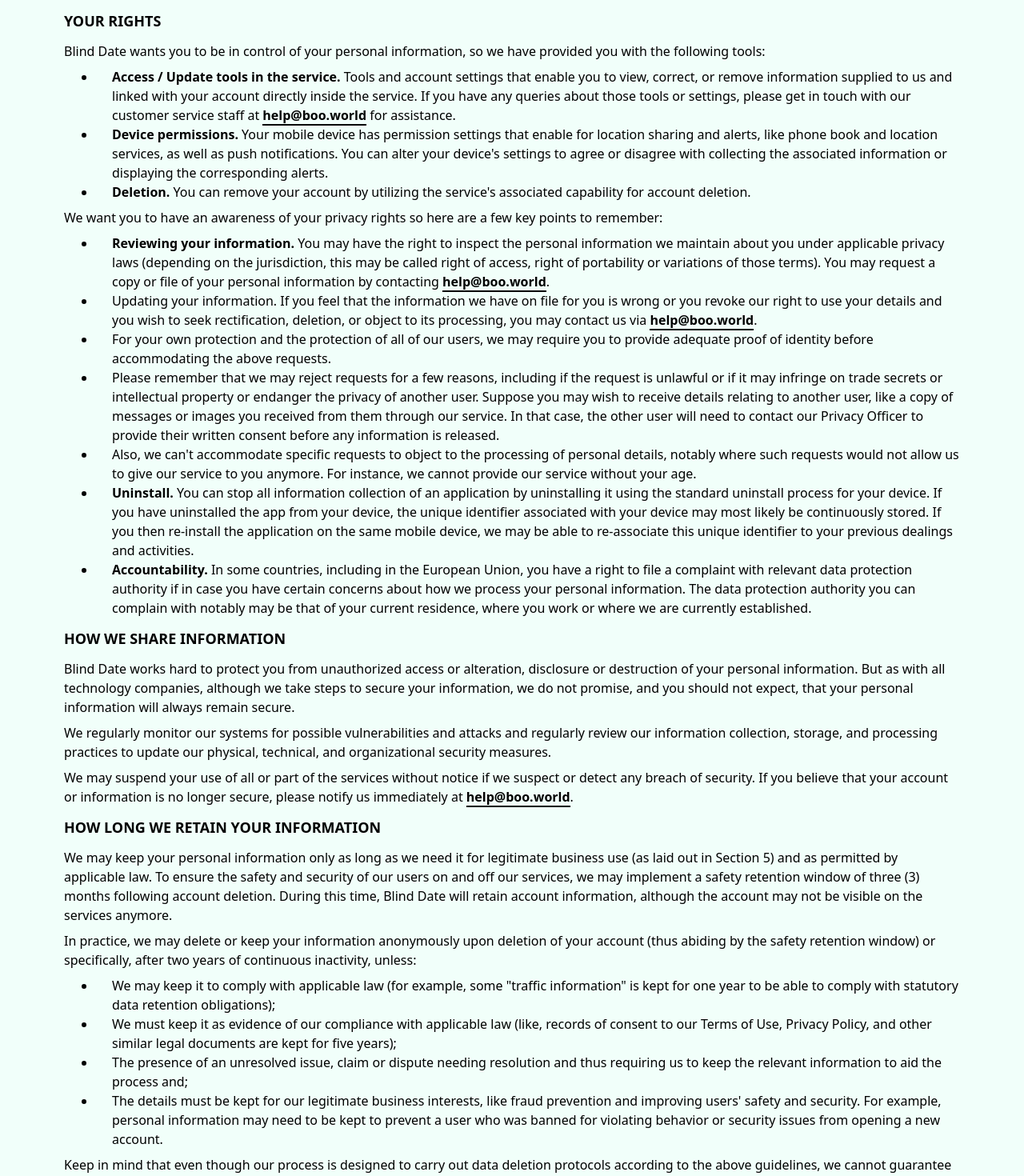
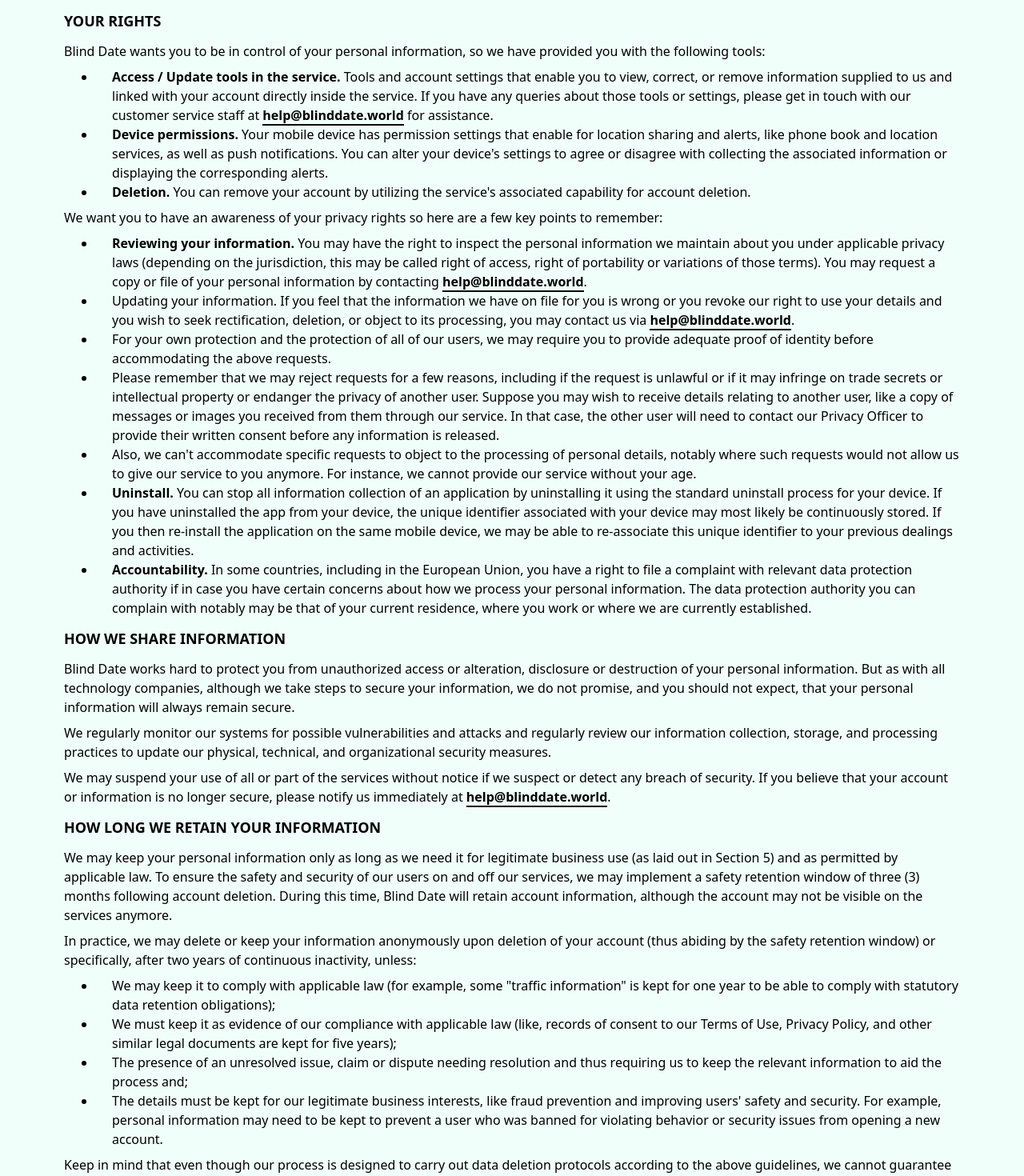
Before and after one commit to patricknicklaus/the_compatibility_project, a React (Vite) app: page /legal/privacy_policy in a window 1280 px wide. Shown: the part 4140-5610 px from the top of the page at 80% size. Built offline with nearby package versions, Linux system fonts and the light colour scheme.

Commit message:
omg i forgot to save all dem files...

```diff
--- a/src/pages/legal/CCPA.tsx
+++ b/src/pages/legal/CCPA.tsx
@@ -64,7 +64,7 @@
             </ul>
 
             <Link className="border-b-2" to={'/legal/privacy_policy'}></Link>
-            <Link className="font-bold border-b-2" to='javascript:void(0)' onClick={() => window.location.href = 'mailto:help@boo.world'}>help@boo.world</Link>
+            <Link className="font-bold border-b-2" to='javascript:void(0)' onClick={() => window.location.href = 'mailto:help@blinddate.world'}>help@blinddate.world</Link>
         */}
     </div>
   )
--- a/src/pages/legal/ColoradoSafetyPolicy.tsx
+++ b/src/pages/legal/ColoradoSafetyPolicy.tsx
@@ -54,7 +54,7 @@
             </ul>
 
             <Link className="border-b-2" to={'/legal/privacy_policy'}></Link>
-            <Link className="font-bold border-b-2" to='javascript:void(0)' onClick={() => window.location.href = 'mailto:help@boo.world'}>help@boo.world</Link>
+            <Link className="font-bold border-b-2" to='javascript:void(0)' onClick={() => window.location.href = 'mailto:help@blinddate.world'}>help@blinddate.world</Link>
         */}
     </div>
   )
--- a/src/pages/legal/CommunityGuidelines.tsx
+++ b/src/pages/legal/CommunityGuidelines.tsx
@@ -55,9 +55,9 @@
             <p className="mb-2">It is strictly prohibited to utilize any apps created by anyone other than Blind Date that claim to provide our service or unlock special Blind Date features (like auto-swipers).</p>
             <h6 className="mb-2 text-lg font-bold">REPORT ALL BAD BEHAVIOR</h6>
             <p className="mb-2 font-bold">On Blind Date:</p>
-            <p className="mb-2">Please email us at <Link className="font-bold border-b-2" to='javascript:void(0)' onClick={() => window.location.href = 'mailto:help@boo.world'}>reports@boo.world</Link> . This email address can be found in the app on the Account page</p>
+            <p className="mb-2">Please email us at <Link className="font-bold border-b-2" to='javascript:void(0)' onClick={() => window.location.href = 'mailto:help@blinddate.world'}>reports@blinddate.world</Link> . This email address can be found in the app on the Account page</p>
             <p className="mb-2 font-bold">Off Blind Date:</p>
-            <p className="mb-2">If necessary, contact local law enforcement, then please email us at <Link className="font-bold border-b-2" to='javascript:void(0)' onClick={() => window.location.href = 'mailto:help@boo.world'}>help@boo.world</Link> .</p>
+            <p className="mb-2">If necessary, contact local law enforcement, then please email us at <Link className="font-bold border-b-2" to='javascript:void(0)' onClick={() => window.location.href = 'mailto:help@blinddate.world'}>help@blinddate.world</Link> .</p>
             <p className="mb-2 font-bold"><Link className="border-b-2" to={'/legal/safety_tips'}>CLICK HERE FOR DATING SAFETY TIPS</Link></p>
             <p className="mb-2">If you misuse the Service or act in a way that Blind Date believes to be unethical, illegal, or against the Terms of Use, including actions or communications that take place outside of the Service but involve users you meet through it, Blind Date has the right to investigate and/or terminate your account without a refund of any purchases.</p>
 
@@ -79,7 +79,7 @@
             </ul>
 
             <Link className="border-b-2" to={'/legal/privacy_policy'}></Link>
-            <Link className="font-bold border-b-2" to='javascript:void(0)' onClick={() => window.location.href = 'mailto:help@boo.world'}>help@boo.world</Link>
+            <Link className="font-bold border-b-2" to='javascript:void(0)' onClick={() => window.location.href = 'mailto:help@blinddate.world'}>help@blinddate.world</Link>
         */}
     </div>
   )
--- a/src/pages/legal/PrivacyPolicy.tsx
+++ b/src/pages/legal/PrivacyPolicy.tsx
@@ -127,15 +127,15 @@
             <h6 className="my-3 text-lg font-bold">YOUR RIGHTS</h6>
             <p className="mb-2">Blind Date wants you to be in control of your personal information, so we have provided you with the following tools:</p>
             <ul className="mb-2">
-                <li className="list-disc ml-10 pl-5"><span className="font-bold">Access / Update tools in the service.</span> Tools and account settings that enable you to view, correct, or remove information supplied to us and linked with your account directly inside the service. If you have any queries about those tools or settings, please get in touch with our customer service staff at <Link className="font-bold border-b-2" to='javascript:void(0)' onClick={() => window.location.href = 'mailto:help@boo.world'}>help@boo.world</Link> for assistance.</li>
+                <li className="list-disc ml-10 pl-5"><span className="font-bold">Access / Update tools in the service.</span> Tools and account settings that enable you to view, correct, or remove information supplied to us and linked with your account directly inside the service. If you have any queries about those tools or settings, please get in touch with our customer service staff at <Link className="font-bold border-b-2" to='javascript:void(0)' onClick={() => window.location.href = 'mailto:help@blinddate.world'}>help@blinddate.world</Link> for assistance.</li>
                 <li className="list-disc ml-10 pl-5"><span className="font-bold">Device permissions.</span> Your mobile device has permission settings that enable for location sharing and alerts, like phone book and location services, as well as push notifications. You can alter your device's settings to agree or disagree with collecting the associated information or displaying the corresponding alerts. </li>
                 <li className="list-disc ml-10 pl-5"><span className="font-bold">Deletion.</span> You can remove your account by utilizing the service's associated capability for account deletion.</li>
             </ul>
             <p className="mb-2">We want you to have an awareness of your privacy rights so here are a few key points to remember:</p>
 
             <ul className="mb-2">
-                <li className="list-disc ml-10 pl-5"><span className="font-bold">Reviewing your information.</span> You may have the right to inspect the personal information we maintain about you under applicable privacy laws (depending on the jurisdiction, this may be called right of access, right of portability or variations of those terms). You may request a copy or file of your personal information by contacting  <Link className="font-bold border-b-2" to='javascript:void(0)' onClick={() => window.location.href = 'mailto:help@boo.world'}>help@boo.world</Link>.</li>
-                <li className="list-disc ml-10 pl-5"><span className="font-bold"></span>Updating your information. If you feel that the information we have on file for you is wrong or you revoke our right to use your details and you wish to seek rectification, deletion, or object to its processing, you may contact us via <Link className="font-bold border-b-2" to='javascript:void(0)' onClick={() => window.location.href = 'mailto:help@boo.world'}>help@boo.world</Link>.</li>
+                <li className="list-disc ml-10 pl-5"><span className="font-bold">Reviewing your information.</span> You may have the right to inspect the personal information we maintain about you under applicable privacy laws (depending on the jurisdiction, this may be called right of access, right of portability or variations of those terms). You may request a copy or file of your personal information by contacting  <Link className="font-bold border-b-2" to='javascript:void(0)' onClick={() => window.location.href = 'mailto:help@blinddate.world'}>help@blinddate.world</Link>.</li>
+                <li className="list-disc ml-10 pl-5"><span className="font-bold"></span>Updating your information. If you feel that the information we have on file for you is wrong or you revoke our right to use your details and you wish to seek rectification, deletion, or object to its processing, you may contact us via <Link className="font-bold border-b-2" to='javascript:void(0)' onClick={() => window.location.href = 'mailto:help@blinddate.world'}>help@blinddate.world</Link>.</li>
                 <li className="list-disc ml-10 pl-5">For your own protection and the protection of all of our users, we may require you to provide adequate proof of identity before accommodating the above requests.</li>
                 <li className="list-disc ml-10 pl-5">Please remember that we may reject requests for a few reasons, including if the request is unlawful or if it may infringe on trade secrets or intellectual property or endanger the privacy of another user. Suppose you may wish to receive details relating to another user, like a copy of messages or images you received from them through our service. In that case, the other user will need to contact our Privacy Officer to provide their written consent before any information is released.</li>
                 <li className="list-disc ml-10 pl-5">Also, we can't accommodate specific requests to object to the processing of personal details, notably where such requests would not allow us to give our service to you anymore. For instance, we cannot provide our service without your age.</li>
@@ -145,7 +145,7 @@
             <h6 className="my-3 text-lg font-bold">HOW WE SHARE INFORMATION</h6>
             <p className="mb-2">Blind Date works hard to protect you from unauthorized access or alteration, disclosure or destruction of your personal information. But as with all technology companies, although we take steps to secure your information, we do not promise, and you should not expect, that your personal information will always remain secure.</p>
             <p className="mb-2">We regularly monitor our systems for possible vulnerabilities and attacks and regularly review our information collection, storage, and processing practices to update our physical, technical, and organizational security measures.</p>
-            <p className="mb-2">We may suspend your use of all or part of the services without notice if we suspect or detect any breach of security. If you believe that your account or information is no longer secure, please notify us immediately at <Link className="font-bold border-b-2" to='javascript:void(0)' onClick={() => window.location.href = 'mailto:help@boo.world'}>help@boo.world</Link>.</p>
+            <p className="mb-2">We may suspend your use of all or part of the services without notice if we suspect or detect any breach of security. If you believe that your account or information is no longer secure, please notify us immediately at <Link className="font-bold border-b-2" to='javascript:void(0)' onClick={() => window.location.href = 'mailto:help@blinddate.world'}>help@blinddate.world</Link>.</p>
 
             <h6 className="my-3 text-lg font-bold">HOW LONG WE RETAIN YOUR INFORMATION</h6>
             <p className="mb-2">We may keep your personal information only as long as we need it for legitimate business use (as laid out in Section 5) and as permitted by applicable law. To ensure the safety and security of our users on and off our services, we may implement a safety retention window of three (3) months following account deletion. During this time, Blind Date will retain account information, although the account may not be visible on the services anymore.</p>
@@ -165,7 +165,7 @@
             <p className="mb-2">This privacy policy may change over time because we're always looking for new and innovative ways to help you build meaningful personal connections. We will notify just before we implement changes to have time to review the changes.</p>
 
             <h6 className="my-3 text-lg font-bold">CONTACT US</h6>
-            <p className="mb-2">If you may have other questions about this Privacy Policy, you may email us at <Link className="font-bold border-b-2" to='javascript:void(0)' onClick={() => window.location.href = 'mailto:help@boo.world'}>help@boo.world</Link> .</p>
+            <p className="mb-2">If you may have other questions about this Privacy Policy, you may email us at <Link className="font-bold border-b-2" to='javascript:void(0)' onClick={() => window.location.href = 'mailto:help@blinddate.world'}>help@blinddate.world</Link> .</p>
 
         </main>
 
@@ -184,7 +184,7 @@
             </ul>
 
             <Link className="border-b-2" to={'/legal/privacy_policy'}></Link>
-            <Link className="font-bold border-b-2" to='javascript:void(0)' onClick={() => window.location.href = 'mailto:help@boo.world'}>help@boo.world</Link>
+            <Link className="font-bold border-b-2" to='javascript:void(0)' onClick={() => window.location.href = 'mailto:help@blinddate.world'}>help@blinddate.world</Link>
         */}
     </div>
   )
--- a/src/pages/legal/SafetyTips.tsx
+++ b/src/pages/legal/SafetyTips.tsx
@@ -75,7 +75,7 @@
             </ul>
 
             <Link className="border-b-2" to={'/legal/privacy_policy'}></Link>
-            <Link className="font-bold border-b-2" to='javascript:void(0)' onClick={() => window.location.href = 'mailto:help@boo.world'}>help@boo.world</Link>
+            <Link className="font-bold border-b-2" to='javascript:void(0)' onClick={() => window.location.href = 'mailto:help@blinddate.world'}>help@blinddate.world</Link>
         */}
     </div>
   )
--- a/src/pages/legal/TermsAndConditions.tsx
+++ b/src/pages/legal/TermsAndConditions.tsx
@@ -8,7 +8,7 @@
             <h1 className="text-2xl mb-2 font-bold">TERMS AND CONDITIONS</h1>
             <p className="mb-2">Last revised on April 10, 2025</p>
             <h6 className="font-bold mb-2">Welcome to Blind Date, operated by Blind Date Enterprises, Inc. ("us," "we," the "Company" or "Blind Date").</h6>
-            <p className="mb-2"><span className="font-bold">California subscribers:</span> You may cancel your subscription at any time before midnight of the third business day after you signed up for it, with no penalty or obligation. If you have subscribed using your Apple ID, Apple manages refunds, not Blind Date. Please go to <Link className="font-bold border-b-2" to='javascript:void(0)' onClick={() => window.location.href = 'https://getsupport.apple.com'}>https://getsupport.apple.com</Link> if you need to request a refund. If you used your Google Play Store account or downloaded Blind Date online, you may contact <Link className="font-bold border-b-2" to='javascript:void(0)' onClick={() => window.location.href = 'mailto:help@boo.world'}>help@boo.world</Link>.</p>
+            <p className="mb-2"><span className="font-bold">California subscribers:</span> You may cancel your subscription at any time before midnight of the third business day after you signed up for it, with no penalty or obligation. If you have subscribed using your Apple ID, Apple manages refunds, not Blind Date. Please go to <Link className="font-bold border-b-2" to='javascript:void(0)' onClick={() => window.location.href = 'https://getsupport.apple.com'}>https://getsupport.apple.com</Link> if you need to request a refund. If you used your Google Play Store account or downloaded Blind Date online, you may contact <Link className="font-bold border-b-2" to='javascript:void(0)' onClick={() => window.location.href = 'mailto:help@blinddate.world'}>help@blinddate.world</Link>.</p>
             <h6 className="mb-2 text-lg font-bold">1. By using our Services, you agree to the Terms of Use Agreement</h6>
             <p className="mb-2">To access the Blind Date website and its services, you must first register for a Blind Date account or utilize all Blind Date services through a mobile device, mobile application, or computer (the "Service"). By registering on our Service, you agree to be bound by these Terms and Conditions:</p>
             <ul className="mb-2">
@@ -28,7 +28,7 @@
                 <li className="mb-2 list-disc ml-10 pl-5">You have never been sentenced to or have pled no contest to a felony, a sex crime, or any offense involving violence, and you are not required to report as a sex criminal with any state, federal, or local sex offender registry.</li>
             </ul>
             <h6 className="mb-2 text-lg font-bold">3. Your Account</h6>
-            <p className="mb-2">To utilize Blind Date, you should sign in to your Blind Date account with either your Google or Apple account. You are liable for keeping the confidentiality of your own login credentials that you use to sign up for Blind Date, and you are exclusively accountable for all actions that transpire under those credentials. Blind Date is not answerable for a lack of confidentiality on the user's part. However, if you presume that somebody may have gained unauthorized access to your account, please directly contact us at <Link className="font-bold border-b-2" to='javascript:void(0)' onClick={() => window.location.href = 'mailto:help@boo.world'}>help@boo.world</Link></p>
+            <p className="mb-2">To utilize Blind Date, you should sign in to your Blind Date account with either your Google or Apple account. You are liable for keeping the confidentiality of your own login credentials that you use to sign up for Blind Date, and you are exclusively accountable for all actions that transpire under those credentials. Blind Date is not answerable for a lack of confidentiality on the user's part. However, if you presume that somebody may have gained unauthorized access to your account, please directly contact us at <Link className="font-bold border-b-2" to='javascript:void(0)' onClick={() => window.location.href = 'mailto:help@blinddate.world'}>help@blinddate.world</Link></p>
             <h6 className="mb-2 text-lg font-bold">4. Modifying the Service and Termination</h6>
             <p className="mb-2">Blind Date's goal is to continuously improve the Service and its functionality in order to keep the Service appealing and useful to all of our users. This means that we may add new product features or enhancements or remove some features as we see fit, and if these measures do not directly affect any of your rights or obligations, we may not notify you before taking such actions. We may even discontinue the Service entirely, in which case we will notify you in advance unless there are compelling reasons, such as safety or security concerns, that prevent us from doing it.</p>
             <p className="mb-2">You may cancel your account at any time for any reason by going to the Service's "Settings" and following the steps; however, if you used a third-party payment method, you may need to manage in-app purchases through that payment platform's account (e.g., iTunes, Google Play) in order not to be charged again.</p>
@@ -111,8 +111,8 @@
             <p className="mb-2">To request a refund:</p>
             <p className="mb-2">Refunds are handled by Apple, not Blind Date, if you subscribed using your Apple ID. To seek a refund, go to iTunes, sign in with your Apple ID, pick "Purchase history," identify the transaction, and click "Report Problem."</p>
             <p className="mb-2">You may also send an email to: <Link className="font-bold border-b-2" to='javascript:void(0)' onClick={() => window.location.href = 'https://getsupport.apple.com'}>https://getsupport.apple.com</Link>.</p>
-            <p className="mb-2">If you have subscribed using your Google Play Store account or directly through Blind Date, please contact customer service             <Link className="font-bold border-b-2" to='javascript:void(0)' onClick={() => window.location.href = 'mailto:help@boo.world'}>help@boo.world</Link> with your order number for the Google Play Store (by checking in to Google Wallet).</p>
-            <p className="mb-2">You may also send an email with a signed and dated notification declaring that you, the buyer, are canceling this agreement or anything to that effect. Along with your order number, please give the email address or phone number linked with your account. This message should be sent to the following address: <Link className="font-bold border-b-2" to='javascript:void(0)' onClick={() => window.location.href = 'mailto:help@boo.world'}>help@boo.world</Link>.</p>
+            <p className="mb-2">If you have subscribed using your Google Play Store account or directly through Blind Date, please contact customer service             <Link className="font-bold border-b-2" to='javascript:void(0)' onClick={() => window.location.href = 'mailto:help@blinddate.world'}>help@blinddate.world</Link> with your order number for the Google Play Store (by checking in to Google Wallet).</p>
+            <p className="mb-2">You may also send an email with a signed and dated notification declaring that you, the buyer, are canceling this agreement or anything to that effect. Along with your order number, please give the email address or phone number linked with your account. This message should be sent to the following address: <Link className="font-bold border-b-2" to='javascript:void(0)' onClick={() => window.location.href = 'mailto:help@blinddate.world'}>help@blinddate.world</Link>.</p>
             <h6 className="mb-2 text-lg font-bold">11. Disclaimers</h6>
             <p className="mb-2">BLIND DATE PROVIDES THE SERVICE ON AN "AS IS" AND "AS AVAILABLE" BASIS AND TO THE EXTENT PERMITTED BY APPLICABLE LAW, GRANTS WITH NO WARRANTIES OF ANY KIND, WHETHER EXPRESS, IMPLIED, STATUTORY, OR OTHERWISE CONCERNING THE SERVICE (INCLUDING ALL THE CONTENT CONTAINED THEREIN), INCLUDING, WITHOUT LIMITATION, ANY IMPLIED WARRANTIES OF SATISFACTORY QUALITY, MERCHANTABILITY, FITNESS FOR A PARTICULAR PURPOSE OR NON-INFRINGEMENT. BLIND DATE DOES NOT REPRESENT OR WARRANT THAT A) THE SERVICE WILL BE UNINTERRUPTED, SECURE, OR ERROR-FREE, B) ANY DEFECTS OR ERRORS IN THE SERVICE WILL BE CORRECTED, OR C) THAT ANY CONTENT OR INFORMATION YOU OBTAIN ON OR THROUGH THE SERVICE WILL BE ACCURATE.</p>
             <p className="mb-2">BLIND DATE ASSUMES NO LIABILITY FOR ANY CONTENT POSTED, SENT, OR RECEIVED THROUGH THE SERVICE BY YOU OR ANY OTHER USER OR THIRD PARTY. ANY MATERIAL DOWNLOADED OR OTHERWISE OBTAINED THROUGH THE USE OF THE SERVICE IS ACCESSED AT YOUR OWN DISCRETION AND RISK.</p>
@@ -169,7 +169,7 @@
             </ul>
 
             <Link className="border-b-2" to={'/legal/privacy_policy'}></Link>
-            <Link className="font-bold border-b-2" to='javascript:void(0)' onClick={() => window.location.href = 'mailto:help@boo.world'}>help@boo.world</Link> */}
+            <Link className="font-bold border-b-2" to='javascript:void(0)' onClick={() => window.location.href = 'mailto:help@blinddate.world'}>help@blinddate.world</Link> */}
     </div>
   )
 }
```
